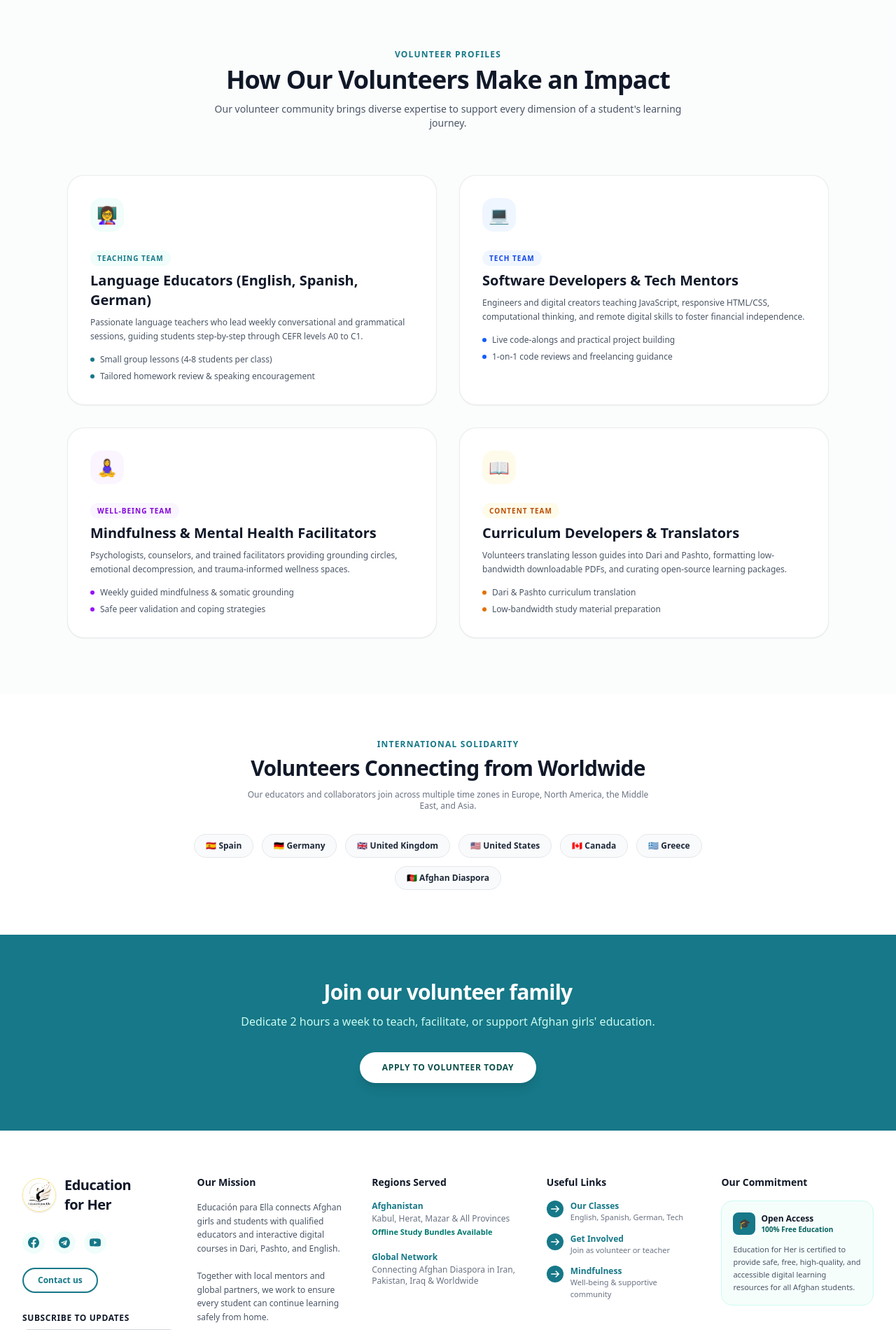
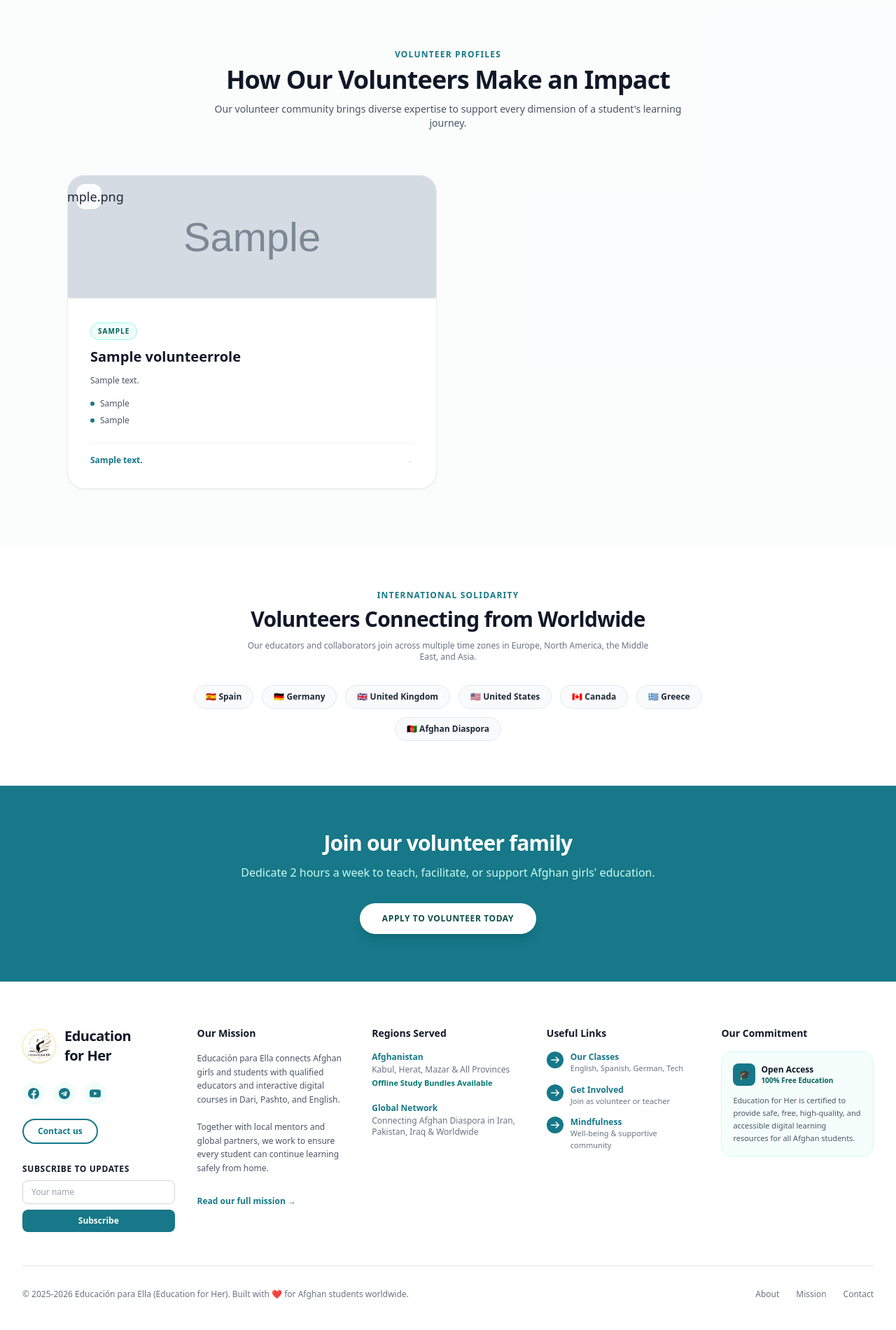
Before and after one commit to KhairullahChakir/educacion-para-ella, a Django app: page /volunteers/ in a window 1280 px wide. Shown: the part 745-2646 px from the top of the page at 70% size. After the commit the page ends 2602 px from the top, so only its background shows below. Run offline with Django 5.2, Linux system fonts and the light colour scheme; tables that the repository leaves empty hold one stand-in row (values such as "Sample post"); grey boxes marked "Sample" are stand-in pictures.

Commit message:
Make Volunteer Impact Profiles dynamic on Volunteers page with VolunteerRole model, banner artwork, and direct join links

```diff
--- a/core/models.py
+++ b/core/models.py
@@ -265,3 +265,57 @@ class VolunteerStat(models.Model):
             return 'text-purple-600'
         else:
             return 'text-[#167888]'
+
+
+class VolunteerRole(models.Model):
+    """Volunteer profile tracks and impact roles displayed on the Volunteers page."""
+    COLOR_CHOICES = [
+        ('teal', 'Teal / Teaching'),
+        ('blue', 'Blue / Tech'),
+        ('purple', 'Purple / Well-being'),
+        ('amber', 'Amber / Content & Translation'),
+    ]
+
+    title = models.CharField(max_length=150, help_text="Role / Track Title (e.g. Language Educators, Software Developers & Tech Mentors)")
+    team_badge = models.CharField(max_length=60, default="Teaching Team", help_text="Team category (e.g. Teaching Team, Tech Team, Well-being Team, Content Team)")
+    icon = models.CharField(max_length=20, default="👩‍🏫", help_text="Emoji icon (e.g. 👩‍🏫, 💻, 🧘‍♀️, 📖)")
+    image = models.ImageField(upload_to='volunteer_role_images/', blank=True, null=True, help_text="Header artwork/illustration for the role card")
+    description = models.TextField(help_text="Role overview and contribution summary")
+    bullet_1 = models.CharField(max_length=200, help_text="First responsibility/impact point")
+    bullet_2 = models.CharField(max_length=200, help_text="Second responsibility/impact point")
+    button_text = models.CharField(max_length=60, default="Join this Team →", help_text="Button text")
+    button_url = models.CharField(max_length=255, default="/get-involved/", help_text="Target URL")
+    color_theme = models.CharField(max_length=30, choices=COLOR_CHOICES, default='teal')
+    order = models.PositiveIntegerField(default=0, help_text="Sort order")
+    is_active = models.BooleanField(default=True, help_text="Active toggle")
+    created_at = models.DateTimeField(auto_now_add=True)
+
+    class Meta:
+        ordering = ['order', '-created_at']
+        verbose_name = "Volunteer Role Track"
+        verbose_name_plural = "Volunteer Role Tracks"
+
+    def __str__(self):
+        return f"{self.title} ({self.team_badge})"
+
+    @property
+    def badge_class(self):
+        if self.color_theme == 'blue':
+            return "bg-blue-50 text-blue-800 border-blue-200"
+        elif self.color_theme == 'purple':
+            return "bg-purple-50 text-purple-800 border-purple-200"
+        elif self.color_theme == 'amber':
+            return "bg-amber-50 text-amber-800 border-amber-200"
+        else:
+            return "bg-teal-50 text-teal-800 border-teal-200"
+
+    @property
+    def bullet_color_class(self):
+        if self.color_theme == 'blue':
+            return "bg-blue-600"
+        elif self.color_theme == 'purple':
+            return "bg-purple-600"
+        elif self.color_theme == 'amber':
+            return "bg-amber-600"
+        else:
+            return "bg-[#167888]"
--- a/core/templates/core/volunteers.html
+++ b/core/templates/core/volunteers.html
@@ -40,7 +40,7 @@
     </div>
 </section>
 
-<!-- Volunteer Impact Role Profiles -->
+<!-- Volunteer Impact Role Profiles (Dynamic VolunteerRole Backend Data) -->
 <section class="bg-gray-50/60 py-20">
     <div class="max-w-6xl mx-auto px-4 sm:px-6 lg:px-8">
         <div class="text-center max-w-2xl mx-auto mb-16">
@@ -52,93 +52,59 @@
         </div>
 
         <div class="grid grid-cols-1 md:grid-cols-2 gap-8">
-            <!-- 1. Language Educators -->
-            <div class="p-8 bg-white rounded-3xl border border-gray-200/80 shadow-xs hover:shadow-lg transition-all flex flex-col justify-between group">
+            {% for role in volunteer_roles %}
+            <div class="bg-white rounded-3xl border border-gray-200/80 shadow-xs hover:border-[#167888] hover:shadow-xl transition-all flex flex-col justify-between group overflow-hidden">
+                <!-- Top Artwork Banner -->
+                {% if role.image %}
+                <div class="relative w-full h-44 overflow-hidden bg-gray-50 border-b border-gray-100">
+                    <img src="{{ role.image.url }}" alt="{{ role.title }}" class="w-full h-full object-cover group-hover:scale-105 transition-transform duration-300">
+                    <div class="absolute top-3 left-3 w-9 h-9 rounded-xl bg-white/90 backdrop-blur-xs text-lg flex items-center justify-center shadow-xs">
+                        {{ role.icon }}
+                    </div>
+                </div>
+                {% endif %}
+
+                <div class="p-8 flex-1 flex flex-col justify-between">
                     <div>
-                    <div class="w-12 h-12 rounded-2xl bg-teal-50 text-2xl flex items-center justify-center mb-6 group-hover:scale-105 transition-transform">
-                        👩‍🏫
-                    </div>
-                    <span class="text-[10px] font-extrabold uppercase tracking-widest text-[#167888] bg-teal-50 px-2.5 py-1 rounded-full">Teaching Team</span>
-                    <h3 class="text-xl font-bold text-gray-900 mt-2">Language Educators (English, Spanish, German)</h3>
-                    <p class="text-xs text-gray-600 mt-2 leading-relaxed">
-                        Passionate language teachers who lead weekly conversational and grammatical sessions, guiding students step-by-step through CEFR levels A0 to C1.
+                        <span class="text-[10px] font-extrabold uppercase tracking-widest px-2.5 py-1 rounded-full border {{ role.badge_class }} inline-block">
+                            {{ role.team_badge }}
+                        </span>
+                        <h3 class="text-xl font-bold text-gray-900 mt-2.5 leading-snug">
+                            {{ role.title }}
+                        </h3>
+                        <p class="text-xs text-gray-600 mt-2.5 leading-relaxed">
+                            {{ role.description }}
                         </p>
+
                         <ul class="mt-4 space-y-2 text-xs text-gray-600">
+                            {% if role.bullet_1 %}
                             <li class="flex items-center gap-2">
-                            <span class="w-1.5 h-1.5 rounded-full bg-[#167888]"></span> Small group lessons (4-8 students per class)
+                                <span class="w-1.5 h-1.5 rounded-full {{ role.bullet_color_class }} shrink-0"></span>
+                                <span>{{ role.bullet_1 }}</span>
                             </li>
+                            {% endif %}
+                            {% if role.bullet_2 %}
                             <li class="flex items-center gap-2">
-                            <span class="w-1.5 h-1.5 rounded-full bg-[#167888]"></span> Tailored homework review & speaking encouragement
+                                <span class="w-1.5 h-1.5 rounded-full {{ role.bullet_color_class }} shrink-0"></span>
+                                <span>{{ role.bullet_2 }}</span>
                             </li>
+                            {% endif %}
                         </ul>
                     </div>
-            </div>
 
-            <!-- 2. Tech & Coding Mentors -->
-            <div class="p-8 bg-white rounded-3xl border border-gray-200/80 shadow-xs hover:shadow-lg transition-all flex flex-col justify-between group">
-                <div>
-                    <div class="w-12 h-12 rounded-2xl bg-blue-50 text-2xl flex items-center justify-center mb-6 group-hover:scale-105 transition-transform">
-                        💻
-                    </div>
-                    <span class="text-[10px] font-extrabold uppercase tracking-widest text-blue-700 bg-blue-50 px-2.5 py-1 rounded-full">Tech Team</span>
-                    <h3 class="text-xl font-bold text-gray-900 mt-2">Software Developers & Tech Mentors</h3>
-                    <p class="text-xs text-gray-600 mt-2 leading-relaxed">
-                        Engineers and digital creators teaching JavaScript, responsive HTML/CSS, computational thinking, and remote digital skills to foster financial independence.
-                    </p>
-                    <ul class="mt-4 space-y-2 text-xs text-gray-600">
-                        <li class="flex items-center gap-2">
-                            <span class="w-1.5 h-1.5 rounded-full bg-blue-600"></span> Live code-alongs and practical project building
-                        </li>
-                        <li class="flex items-center gap-2">
-                            <span class="w-1.5 h-1.5 rounded-full bg-blue-600"></span> 1-on-1 code reviews and freelancing guidance
-                        </li>
-                    </ul>
+                    <div class="mt-6 pt-4 border-t border-gray-100 flex items-center justify-between text-xs font-bold text-[#167888]">
+                        <a href="{{ role.button_url }}" class="group-hover:underline inline-flex items-center gap-1">
+                            {{ role.button_text }}
+                        </a>
+                        <span class="text-gray-300 group-hover:translate-x-1 transition-transform">&rarr;</span>
                     </div>
                 </div>
-
-            <!-- 3. Well-Being & Mindfulness Facilitators -->
-            <div class="p-8 bg-white rounded-3xl border border-gray-200/80 shadow-xs hover:shadow-lg transition-all flex flex-col justify-between group">
-                <div>
-                    <div class="w-12 h-12 rounded-2xl bg-purple-50 text-2xl flex items-center justify-center mb-6 group-hover:scale-105 transition-transform">
-                        🧘‍♀️
             </div>
-                    <span class="text-[10px] font-extrabold uppercase tracking-widest text-purple-700 bg-purple-50 px-2.5 py-1 rounded-full">Well-being Team</span>
-                    <h3 class="text-xl font-bold text-gray-900 mt-2">Mindfulness & Mental Health Facilitators</h3>
-                    <p class="text-xs text-gray-600 mt-2 leading-relaxed">
-                        Psychologists, counselors, and trained facilitators providing grounding circles, emotional decompression, and trauma-informed wellness spaces.
-                    </p>
-                    <ul class="mt-4 space-y-2 text-xs text-gray-600">
-                        <li class="flex items-center gap-2">
-                            <span class="w-1.5 h-1.5 rounded-full bg-purple-600"></span> Weekly guided mindfulness & somatic grounding
-                        </li>
-                        <li class="flex items-center gap-2">
-                            <span class="w-1.5 h-1.5 rounded-full bg-purple-600"></span> Safe peer validation and coping strategies
-                        </li>
-                    </ul>
+            {% empty %}
+            <div class="col-span-2 text-center py-10 text-sm text-gray-400">
+                No volunteer role profiles found. Add them in the Django admin.
             </div>
-            </div>
-
-            <!-- 4. Curriculum, Translation & Content Team -->
-            <div class="p-8 bg-white rounded-3xl border border-gray-200/80 shadow-xs hover:shadow-lg transition-all flex flex-col justify-between group">
-                <div>
-                    <div class="w-12 h-12 rounded-2xl bg-amber-50 text-2xl flex items-center justify-center mb-6 group-hover:scale-105 transition-transform">
-                        📖
-                    </div>
-                    <span class="text-[10px] font-extrabold uppercase tracking-widest text-amber-700 bg-amber-50 px-2.5 py-1 rounded-full">Content Team</span>
-                    <h3 class="text-xl font-bold text-gray-900 mt-2">Curriculum Developers & Translators</h3>
-                    <p class="text-xs text-gray-600 mt-2 leading-relaxed">
-                        Volunteers translating lesson guides into Dari and Pashto, formatting low-bandwidth downloadable PDFs, and curating open-source learning packages.
-                    </p>
-                    <ul class="mt-4 space-y-2 text-xs text-gray-600">
-                        <li class="flex items-center gap-2">
-                            <span class="w-1.5 h-1.5 rounded-full bg-amber-600"></span> Dari & Pashto curriculum translation
-                        </li>
-                        <li class="flex items-center gap-2">
-                            <span class="w-1.5 h-1.5 rounded-full bg-amber-600"></span> Low-bandwidth study material preparation
-                        </li>
-                    </ul>
-                </div>
-            </div>
+            {% endfor %}
         </div>
     </div>
 </section>
--- a/core/views.py
+++ b/core/views.py
@@ -11,6 +11,7 @@ from .models import (
     MindfulnessIntro,
     CountryReach,
     VolunteerStat,
+    VolunteerRole,
 )
 
 
@@ -67,8 +68,10 @@ def mindfulness(request):
 def volunteers(request):
     """Our Volunteers page."""
     volunteer_stats = VolunteerStat.objects.filter(is_active=True).order_by('order', '-created_at')
+    volunteer_roles = VolunteerRole.objects.filter(is_active=True).order_by('order', '-created_at')
     return render(request, 'core/volunteers.html', {
         'volunteer_stats': volunteer_stats,
+        'volunteer_roles': volunteer_roles,
     })
 
 
```
Also changed, not shown: core/admin.py (+9 -0 lines), core/migrations/0011_volunteerrole.py (added), media/volunteer_role_images/role_content.jpg (added), media/volunteer_role_images/role_languages.jpg (added), media/volunteer_role_images/role_tech.jpg (added), media/volunteer_role_images/role_wellbeing.jpg (added), theme/static/css/dist/styles.css. Lines whose indentation alone changed are shown as unchanged.
